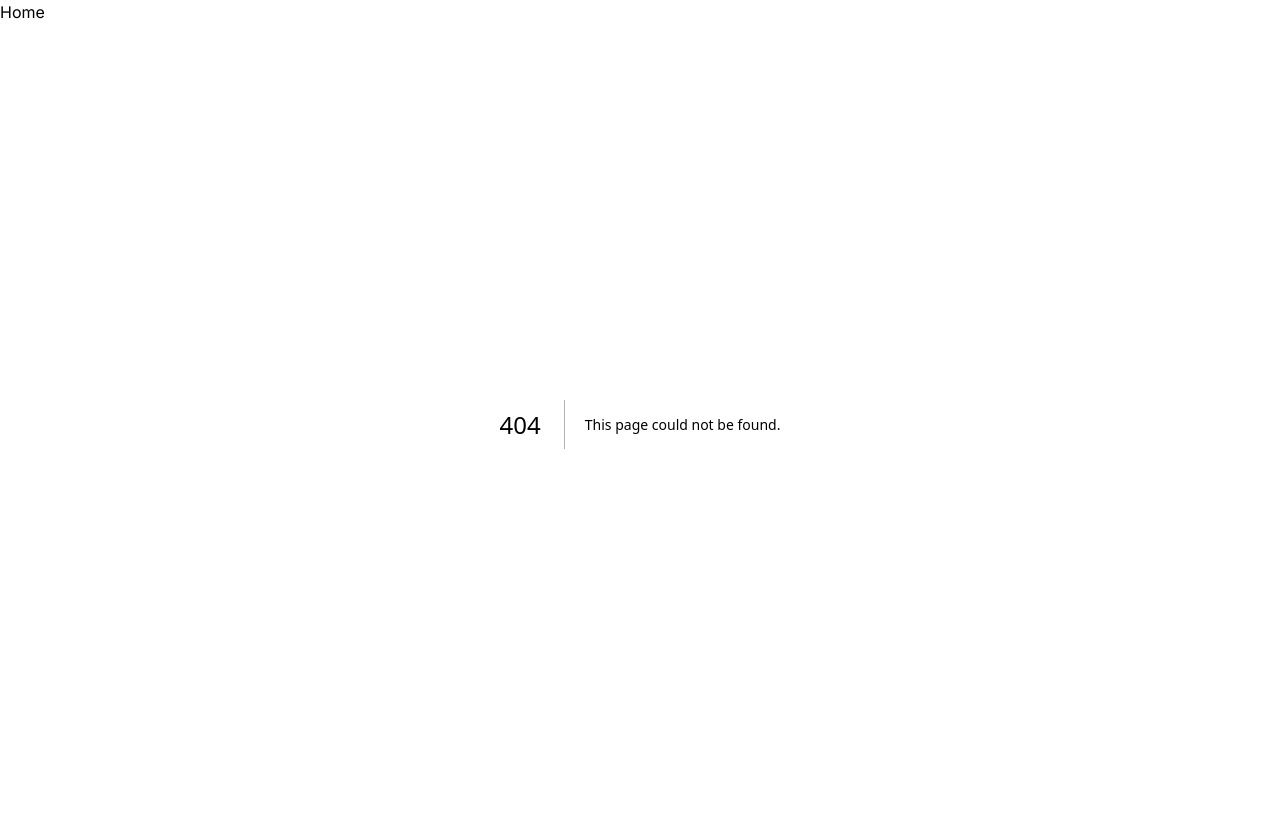
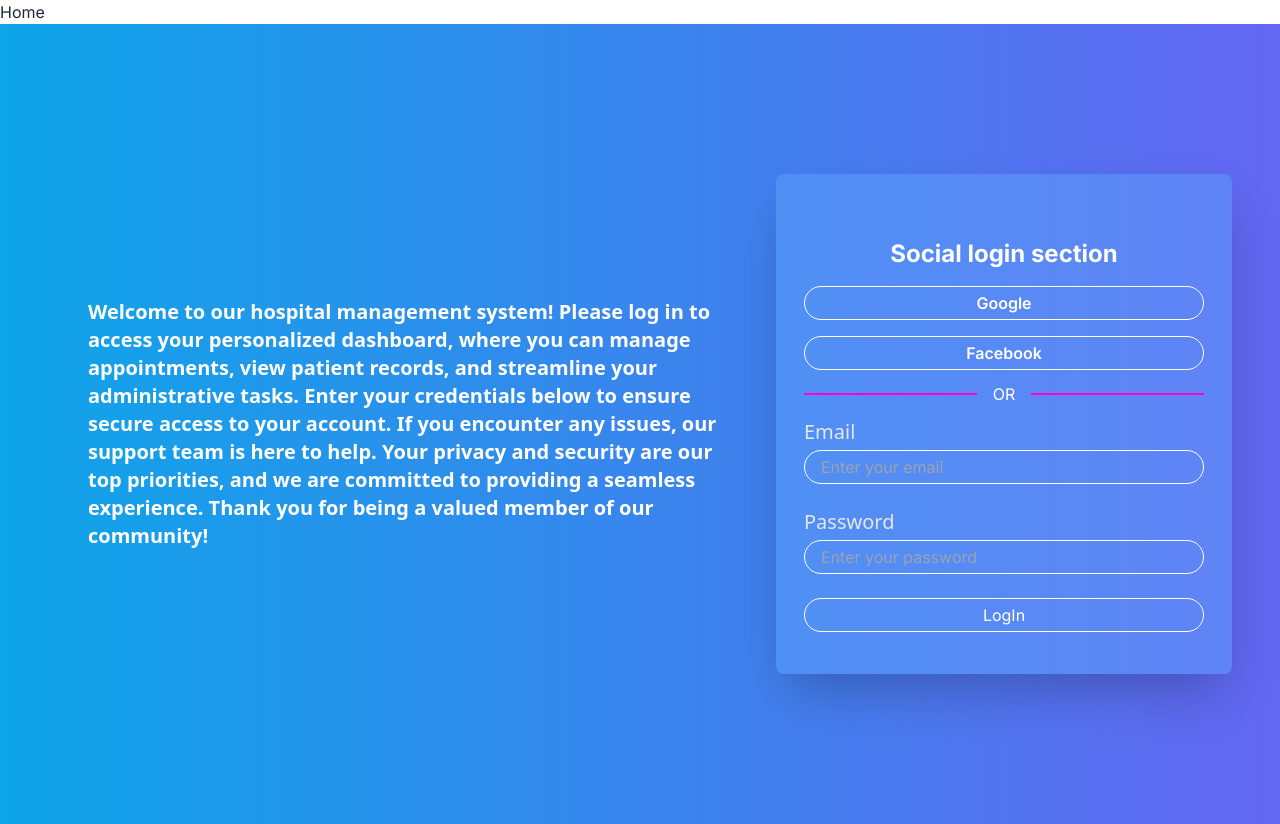
Before and after one commit to MILON-2377/hospital-managemnet-with-next.js, a Next.js app: page /login in a window 1280 px wide. Before the commit this address had no page. Built offline with nearby package versions, Linux system fonts and the light colour scheme.

Commit message:
log in page added

```diff
--- /dev/null
+++ b/src/app/login/page.jsx
@@ -0,0 +1,57 @@
+const LoginPage = () => {
+  return (
+    <div className="  bg-gradient-to-r from-sky-500 to-indigo-500 w-full h-screen  flex flex-col justify-between items-center lg:flex-row px-12 ">
+      <div>
+        <h1 className="text-white px-10 font-sans text-xl font-semibold ">
+          Welcome to our hospital management system! Please log in to access
+          your personalized dashboard, where you can manage appointments, view
+          patient records, and streamline your administrative tasks. Enter your
+          credentials below to ensure secure access to your account. If you
+          encounter any issues, our support team is here to help. Your privacy
+          and security are our top priorities, and we are committed to providing
+          a seamless experience. Thank you for being a valued member of our
+          community!
+        </h1>
+      </div>
+      <div className=" h-[500px]  px-7 py-16 shadow-2xl rounded-lg bg-blue-400 bg-opacity-45 ">
+        <div className="flex flex-col gap-4 ">
+          <h1 className="text-white text-2xl font-bold text-center  ">Social login section</h1>
+          <button className="px-4 rounded-3xl border border-white text-white font-semibold py-1 ">
+            Google
+          </button>
+          <button className="px-4 rounded-3xl border border-white text-white font-semibold py-1 ">
+            Facebook
+          </button>
+        </div>
+
+        {/* divider */}
+        <div className="divider divider-secondary text-white ">OR</div>
+
+        {/* form section */}
+        <form className="w-[400px] flex flex-col gap-6">
+          <label className="flex flex-col gap-1">
+            <span className="text-gray-200 font-sans text-xl  ">Email</span>
+            <input
+              type="text"
+              placeholder="Enter your email"
+              className="px-4 py-1 palceholder-gray-400 focus:outline-none text-white bg-transparent border border-white rounded-3xl  "
+            />
+          </label>
+          <label className="flex flex-col gap-1">
+            <span className="text-gray-200 font-sans text-xl  ">Password</span>
+            <input
+              type="password"
+              placeholder="Enter your password"
+              className="px-4 py-1 focus:outline-none text-white bg-transparent border border-white rounded-3xl  "
+            />
+          </label>
+          <button className="px-4 w-full py-1 focus:outline-none text-white bg-transparent border border-white rounded-3xl  ">
+            LogIn
+          </button>
+        </form>
+      </div>
+    </div>
+  );
+};
+
+export default LoginPage;
--- a/src/app/signup/page.jsx
+++ b/src/app/signup/page.jsx
@@ -24,8 +24,8 @@ export default function LogIn() {
 
   return (
     <div className=" w-full h-full">
-      <div className="flex lg:flex-row my-auto  w-[95%] h-[95vh] ">
-        <div className=" lg:w-[70vw] flex items-center justify-center ">
+      <div className="flex flex-col lg:flex-row my-auto  w-[95%] h-[95vh] ">
+        <div className=" lg:w-[70vw] hidden lg:flex items-center justify-center ">
           <div className=" lg:h-[500px] lg:w-[400px] ">
             <img
               className="w-ful h-full object-cover "
@@ -34,7 +34,7 @@ export default function LogIn() {
             />
           </div>
         </div>
-        <div className=" lg:w-[600px]   my-auto w-full  rounded-xl p-7 bg-base-100 shadow-2xl ">
+        <div className=" lg:w-[600px] w-[95%] mx-auto   my-auto rounded-xl p-7 bg-base-100 shadow-2xl ">
           <form
             onSubmit={handleSubmit(onSubmit)}
             className=" flex flex-col gap-4 w-full h-full  "
```
